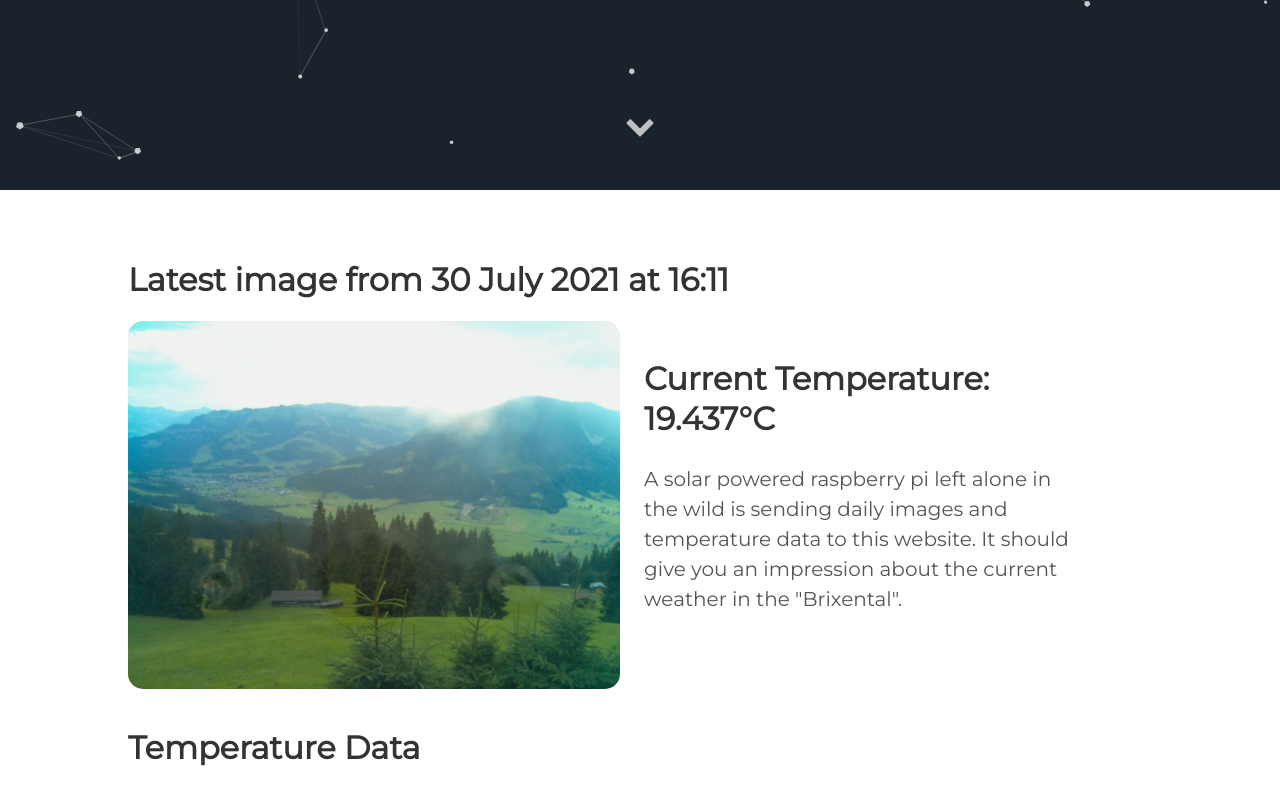
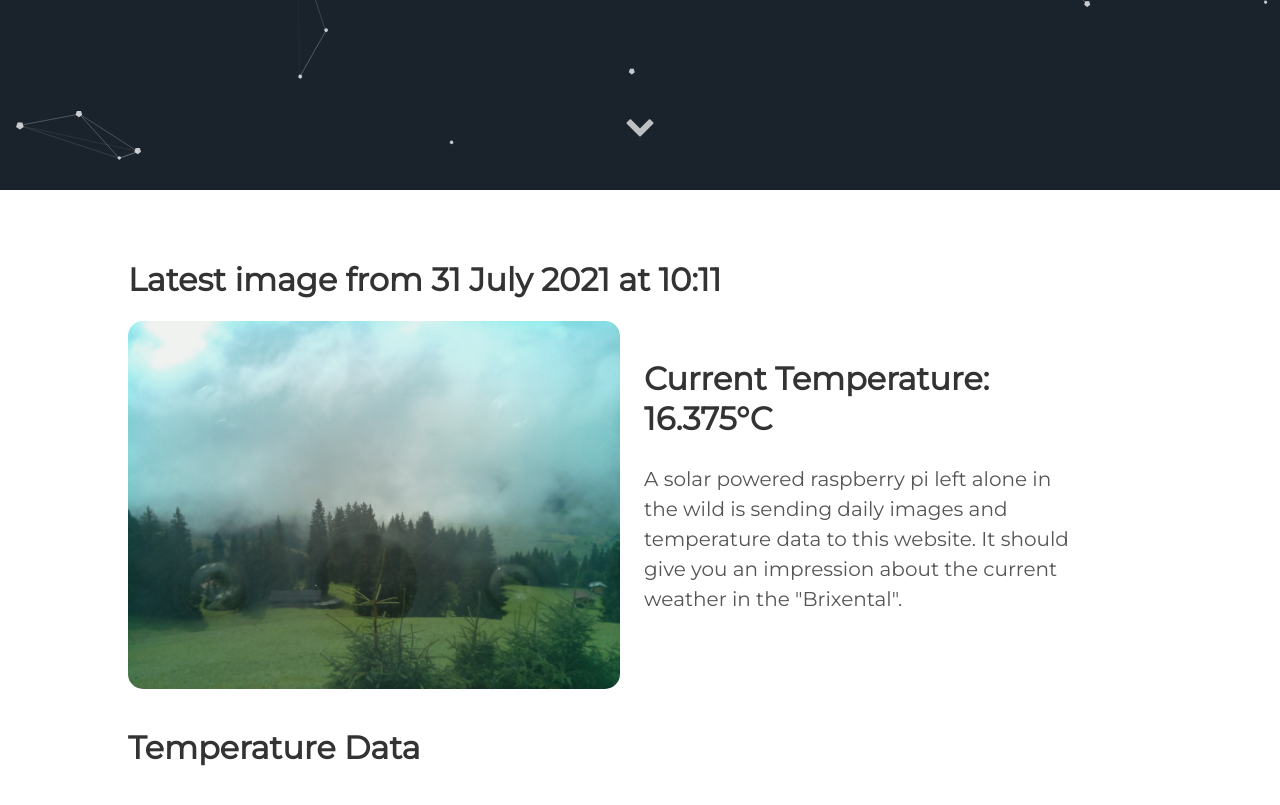
Before and after one commit to vektorious/vektorious.github.io, a Jekyll site: the page built from resources/huette.md, in a window 1280 px wide and 900 px high, scrolled down 710 px. Shown: the top 805 px of the window. Built offline with Jekyll 4.4.1, drawn with Linux system fonts in a browser that asks for light colours.

Commit message:
I'm a bot beep boop

```diff
--- a/resources/huette.md
+++ b/resources/huette.md
@@ -6,13 +6,13 @@ image: '/assets/img/'
 description: 'Live image from the Austrian alps'
 twitter_text: ' '
 ---
-## Latest image from 30 July 2021 at 16:11
+## Latest image from 31 July 2021 at 10:11
 <div class="huette">
   <div class="huette-image">
     <img src="{{ "/assets/img/huette.jpg" | prepend: site.baseurl }}">
   </div>
   <div class="huette-text">
-        <h2>Current Temperature: 19.437°C</h2>
+        <h2>Current Temperature: 16.375°C</h2>
         <p>A solar powered raspberry pi left alone in the wild is sending daily images and temperature data to this website. It should give you an impression about the current weather in the "Brixental".</p>
 
   </div>
```
Also changed, not shown: rpi-script/2021-07-31_101013.txt (renamed from rpi-script/2021-07-30_161017.txt, +5 -5 lines), rpi-script/huette.md (+2 -2 lines), assets/img/huette.jpg, assets/img/temp_plot.png, rpi-script/temp_plot.png, 1 other file.
